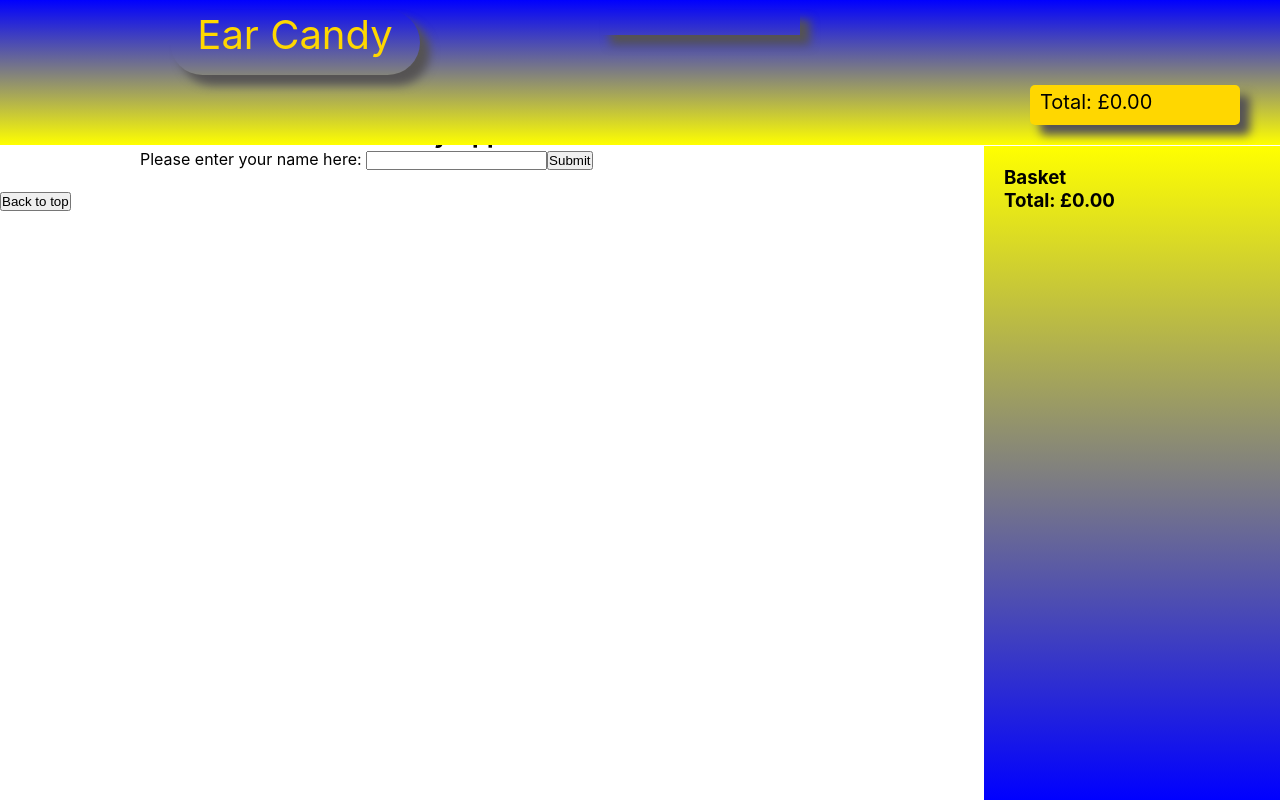
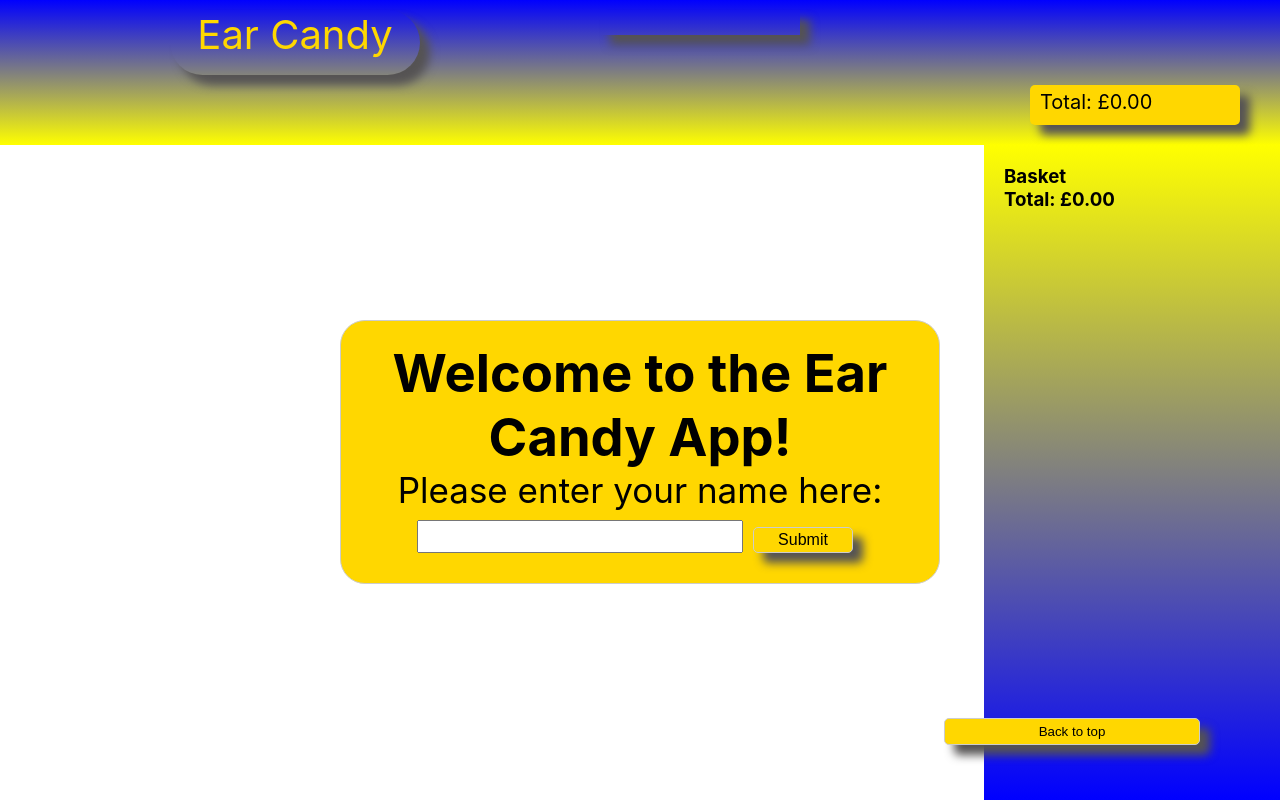
Before and after one commit to Silfr-Coder/E-Commerce-2, a React (Create React App) app in the folder e-commerce-app/: page / in a window 1280 px wide. Built offline with nearby package versions, Linux system fonts and the light colour scheme.

Commit message:
Add welcome box

```diff
--- a/e-commerce-app/src/App.css
+++ b/e-commerce-app/src/App.css
@@ -2,11 +2,40 @@
   margin: 0;
   padding: 0;
 }
-
 .App-container {
   display: flex;
   flex-direction: column;
   align-items: center;
+}
+.welcome-box {
+  margin-top: 100px;
+  font-size: 35px;
+  text-align: center;
+  color: black;
+  background-color: #ffd700;
+  text-shadow: 10px;
+  padding: 20px;
+  border: 1px solid #ccc;
+  border-radius: 25px;
+  margin: 200px;
+}
+#username {
+  font-size: 25px;
+  text-align: center;
+  color: black;
+}
+#submit {
+  width: 100px;
+  padding: 3px;
+  border: 1px solid #ccc;
+  background-color: #ffd700;
+  color: black;
+  font-size: 16px;
+  text-align: center;
+  border-radius: 5px;
+  margin: 10px;
+  box-shadow: 10px 10px 10px #555353;
+  cursor: pointer;
 }
 
 .main-page-content {
@@ -18,7 +47,6 @@
   width: 100%;
   padding: 20px;
 }
-
 /* header items to be rendered */
 .header-container {
   position: fixed;
@@ -34,7 +62,7 @@
   background-image: linear-gradient(blue, yellow);
   z-index: 100;
 }
-
+/* Logo */
 .header-logo-box {
   position: relative;
   width: 250px;
@@ -49,11 +77,11 @@
 .header-logo-box:hover {
   color: #ffd700;
   box-shadow: 20px black;
-  cursor: pointer;
   font-size: 350%;
   width: 300%;
   height: 110%;
 }
+/* username */
 .header-username-box {
   width: 200px;
   height: 25px;
@@ -62,27 +90,8 @@
   text-align: center;
   align-items: center;
   color: #ffd700;
-  /* background-image: linear-gradient(blue, yellow); */
 }
-/* .header-username-box:hover {
-  color: #ffd700;
-  box-shadow: 20px black;
-} */
-/* .header-credit-box {
-  width: 200px;
-  height: 25px;
-  box-shadow: 10px 10px 10px #555355;
-  font-size: 20px;
-  text-align: left;
-  padding: 5px 0px 0px 10px;
-  color: white;
-  background-color: 028ff0;
-  border-radius: 5px;
-}
-.header-credit-box:hover {
-  color: #ffd700;
-  box-shadow: 20px black;
-} */
+/* welcome text */
 .header-welcome-box {
   width: 350px;
   height: 50px;
@@ -92,6 +101,7 @@
   text-align: left;
   text-shadow: 25px;
 }
+/* total cost summary */
 .header-spend-summary-box {
   width: 200px;
   height: 35px;
@@ -107,13 +117,13 @@
   box-shadow: 20px black;
 }
 /* main paige, audiobooks elements to be rendered */
-
 .books-container {
   display: flex;
   flex-wrap: wrap;
   justify-content: space-between;
   gap: 10px;
   width: calc(75% - 20px);
+  margin-top: 20px;
 }
 .audiobook-wrapper {
   display: flex;
@@ -130,61 +140,101 @@
   flex-direction: column;
   justify-content: center;
   align-items: center;
+  text-align: center;
+  background-color: #faf3c9;
+  margin-bottom: 0;
 }
 
+.home-button,
+.add-audiobook-button,
 .audiobook-container:hover {
   box-shadow: 10px 10px 10px #555353;
   cursor: pointer;
 }
 
-.add-audiobook-button {
-  width: 200px;
+.add-audiobook-button,
+.home-button {
+  width: 250px;
   padding: 10px;
   border: 1px solid #ccc;
   background-color: #ffd700;
-  color: white;
+  color: black;
   font-size: 16px;
   text-align: center;
   border-radius: 5px;
+  margin: 10px;
 }
 
 .basket-container {
   position: fixed;
-  top: 146px;
+  top: 145px;
   right: 0;
   bottom: 0;
   width: 20%;
   padding: 20px;
   background-image: linear-gradient(yellow, blue);
 }
-
-/* footer items to be rendered */
-.footer-container {
-  display: flex;
-  justify-content: space-between;
-  align-items: center;
-  bottom: 0;
-  left: 0;
-  width: 100%;
-  height: 20px;
-  text-align: center;
-  margin: 1px;
-  padding: 20px;
-  background-image: linear-gradient(yellow, blue);
-}
-.footer-home,
-.footer-top-of-page {
-  width: 20%;
-  margin: auto;
-  align-items: stretch;
+li {
+  list-style-type: none;
+  margin: 18px;
+  padding: 1px;
   border: 1px solid #ccc;
-  background-color: #ffd700;
+  background-color: #faf3c9;
   color: black;
+  font-size: 14px;
   text-align: center;
   border-radius: 5px;
   box-shadow: 10px 10px 10px black;
 }
-.footer-home,
-.footer-top-of-page:hover {
+
+img {
+  width: 200px;
+  height: 100px;
+  margin: 10px;
+}
+
+.remove-Audiobook-button {
+  width: 120px;
+  padding: 5px;
+  border: 1px solid #ccc;
+  background-color: #ffd700;
+  color: black;
+  font-size: 12px;
+  text-align: center;
+  border-radius: 5px;
+  margin: 10px;
+}
+
+.top-of-page-btn {
+  width: 20%;
+  border: 1px solid #ccc;
+  background-color: #ffd700;
+  color: black;
+  border-radius: 5px;
+  box-shadow: 10px 10px 10px #555353;
+  padding: 5px;
+  margin-bottom: 50px;
+  display: flex;
+  justify-content: center;
+  align-items: center;
+  position: fixed;
+  bottom: 5px;
+  right: 80px;
+}
+.top-of-page-btn:hover,
+.add-audiobook-button:hover,
+.home-button:hover {
   cursor: pointer;
+  box-shadow: 10px 10px 10px black;
 }
+
+/* postioning of the audiobook content on information page */
+.audiobook-info-wrapper {
+  display: flex;
+  flex-direction: column;
+  align-items: center;
+  margin-top: 100px;
+  padding: 20px;
+  max-width: 1000px;
+  width: 100%;
+}
```
